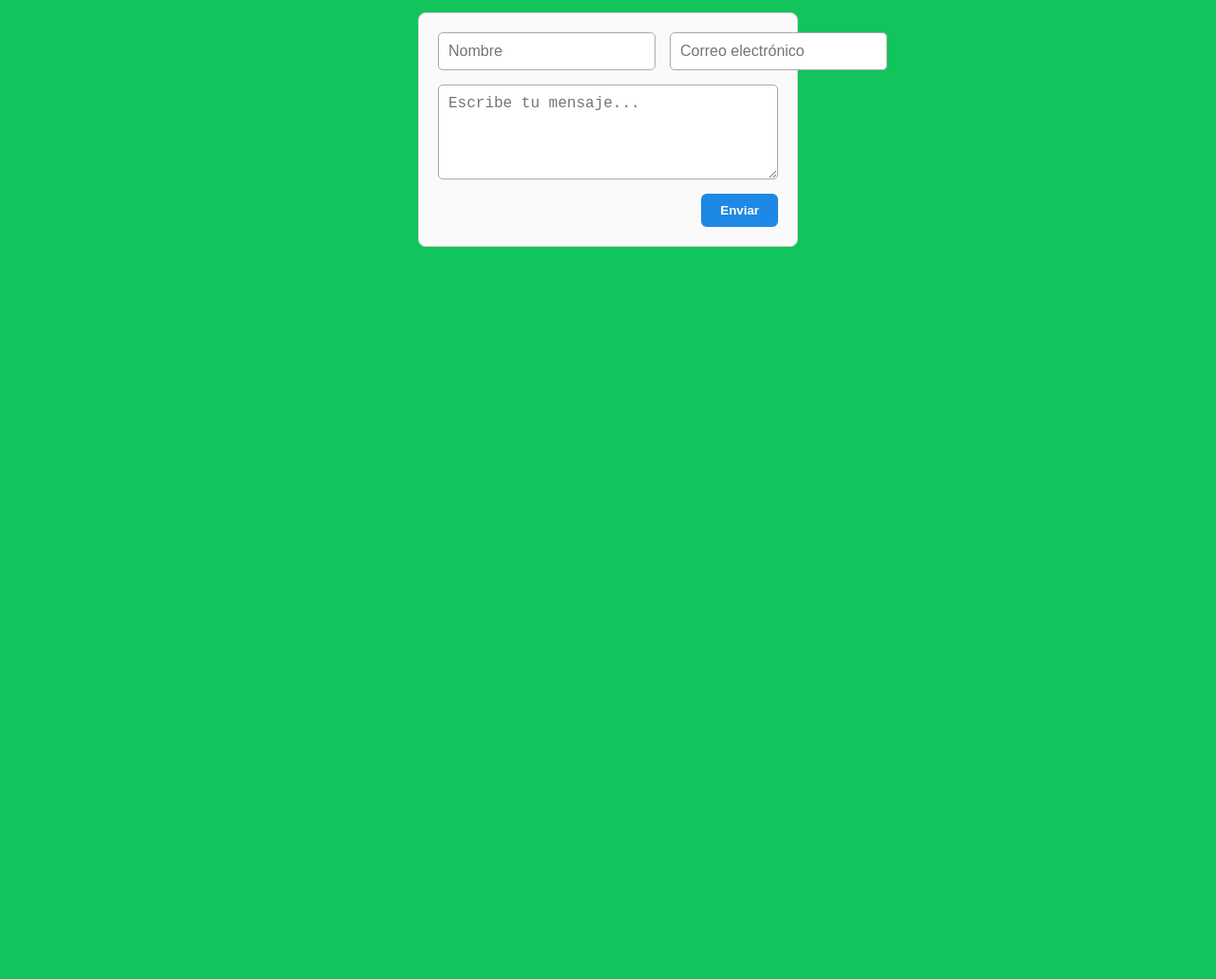
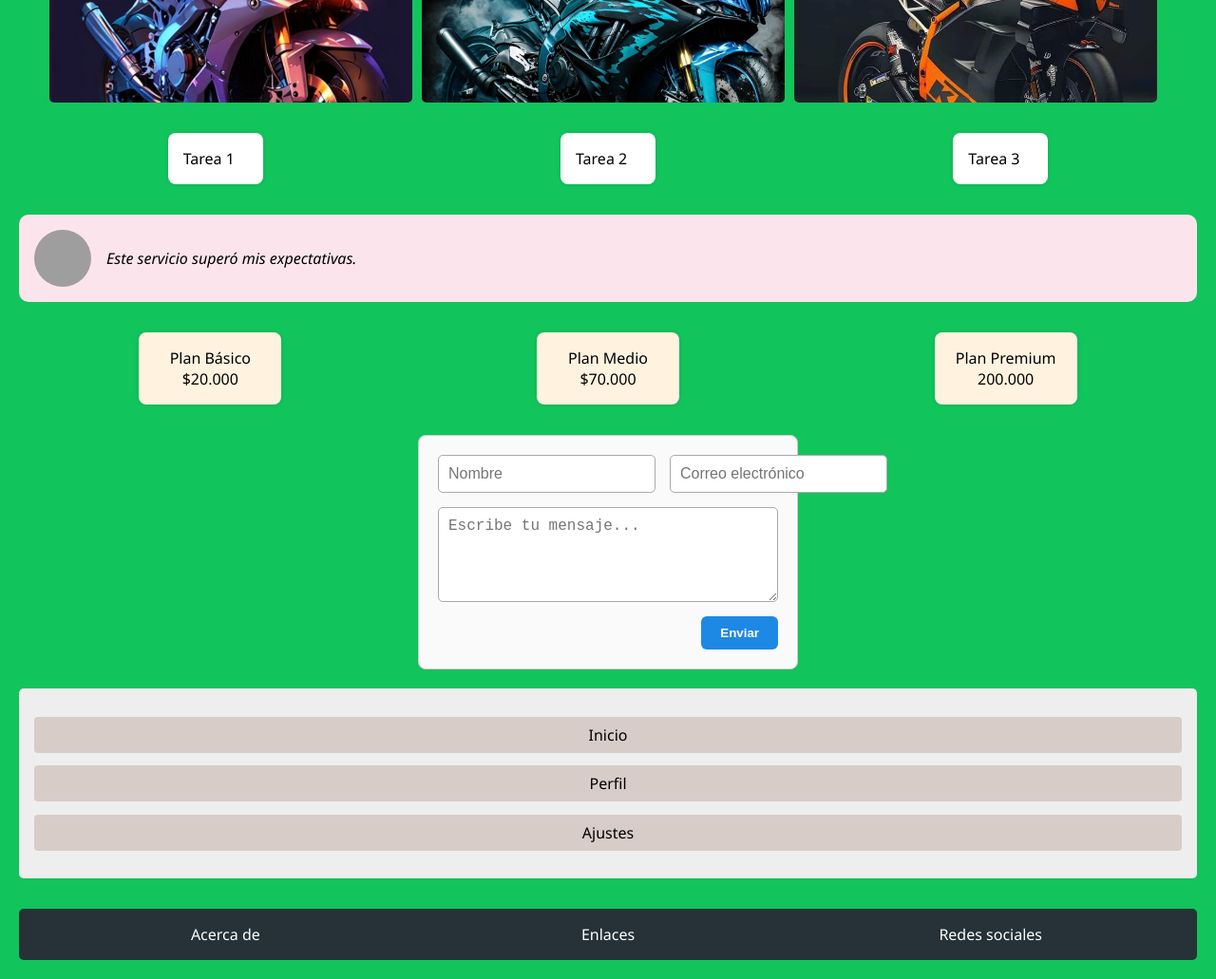
Before and after one commit to SAMITH146/guia_flexbox, a plain HTML site: page index.html in a window 1280 px wide. Shown: the part 1328-2359 px from the top of the page at 95% size. Before the commit the page ends 1628 px from the top, so only its background shows below. Drawn offline with Linux system fonts and the light colour scheme; grey boxes are pictures that could not be loaded.

Commit message:
Se finaiza el proyecto

```diff
--- /dev/null
+++ b/css/encabezado.css
@@ -0,0 +1,7 @@
+/* 5. Encabezado de sección */
+.section-header {
+  display: flex;
+  align-items: center;
+  gap: 10px;
+  margin: 2rem 0 1rem;
+}
--- /dev/null
+++ b/css/footer.css
@@ -0,0 +1,13 @@
+.footer {
+  display: flex;
+  justify-content: space-between;
+  background: #263238;
+  color: white;
+  padding: 1rem;
+  border-radius: 5px;
+  margin-top: 2rem;
+}
+.footer__column {
+  flex: 1;
+  text-align: center;
+}
--- /dev/null
+++ b/css/lista_areas.css
@@ -0,0 +1,13 @@
+.task-list {
+  display: flex;
+  justify-content: space-around;
+  list-style: none;
+  margin: 2rem 0;
+}
+.task-list__item {
+  background: #fff;
+  padding: 1rem;
+  border-radius: 8px;
+  width: 100px;
+  box-shadow: 0 0 5px rgba(0,0,0,0.1);
+}
--- /dev/null
+++ b/css/seciion_precios.css
@@ -0,0 +1,14 @@
+.pricing {
+  display: flex;
+  justify-content: space-around;
+  gap: 1rem;
+  margin: 2rem 0;
+}
+.pricing__card {
+  background: #fff3e0;
+  padding: 1rem;
+  border-radius: 8px;
+  width: 150px;
+  text-align: center;
+  box-shadow: 0 0 5px rgba(0,0,0,0.1);
+}
--- /dev/null
+++ b/css/sidebear.css
@@ -0,0 +1,16 @@
+/* 10. Sidebar */
+.sidebar {
+  display: flex;
+  flex-direction: column;
+  justify-content: space-evenly;
+  height: 200px;
+  background: #eeeeee;
+  padding: 1rem;
+  border-radius: 5px;
+}
+.sidebar__item {
+  padding: 0.5rem;
+  background: #d7ccc8;
+  border-radius: 4px;
+  text-align: center;
+}
--- /dev/null
+++ b/css/testimonial.css
@@ -0,0 +1,17 @@
+.testimonial {
+  display: flex;
+  align-items: center;
+  gap: 1rem;
+  background: #fce4ec;
+  padding: 1rem;
+  border-radius: 10px;
+  margin: 2rem 0;
+}
+.testimonial__avatar {
+  width: 60px;
+  height: 60px;
+  border-radius: 50%;
+}
+.testimonial__text {
+  font-style: italic;
+}
--- a/index.html
+++ b/index.html
@@ -9,28 +9,42 @@
 </head>
 
 <body>
+
+  <!-- 1. Barra de navegación -->
   <nav class="nav">
-        <div class="nav_logo"> <img src="Galeria_imagen/logo_st/logo/logo_samith.png" alt="logo_samith"></div>
+    <div class="nav_logo">
+      <img src="Galeria_imagen/logo_st/logo/logo_samith.png" alt="logo_samith">
+    </div>
     <h1>Modulo Flexbox</h1>
     <ul class="nav_menu">
-            <li clas="nav_item"><a href="#"> Inicio</a></li>
-            <li clas="nav_item"><a href="#"> Servicio</a></li>
-            <li clas="nav_item"><a href="#"> Contacto</a></li>
-
+      <li clas="nav_item"><a href="#">Inicio</a></li>
+      <li clas="nav_item"><a href="#">Servicio</a></li>
+      <li clas="nav_item"><a href="#">Contacto</a></li>
     </ul>
   </nav>
+
+  <!-- 5. Encabezado de sección -->
+  <div class="section-header">
+    <span class="section-header__icon">
+      <img src="Galeria_imagen/logo_st/logo/logo_samith.png" alt="">
+    </span>
+    <h2 class="section-header__title">Este es el titulo de selecion</h2>
+  </div>
+
   <!-- 2. Tarjeta de producto -->
   <div class="product-card">
     <h2>Speedster X1</h2>
-        <div  class="product-card__image" >
-            <img src="Galeria_imagen/logo_st/card_imagen/card_sport.png" alt="Producto"/>
+    <div class="product-card__image">
+      <img src="Galeria_imagen/logo_st/card_imagen/card_sport.png" alt="Producto" />
     </div>
     <div class="product-card__description">
       <p class="product-card__description-text">
-           Motor V8 turbo con 700 HP, aceleración 0-100 km/h en 3.2s, tecnología de punta y diseño aerodinámico agresivo.</p>
+        Motor V8 turbo con 700 HP, aceleración 0-100 km/h en 3.2s, tecnología de punta y diseño aerodinámico agresivo.
+      </p>
     </div>
     <button class="product-card__button">Comprar ahora</button>
   </div>
+
   <!-- 3. Galería de imágenes -->
   <div class="gallery">
     <img src="Galeria_imagen/img-galeria/moto2.jpg" class="gallery__image" />
@@ -47,6 +61,26 @@
     <img src="Galeria_imagen/img-galeria/moto13.jpg" class="gallery__image" />
   </div>
 
+  <!-- 6. Lista de tareas -->
+  <ul class="task-list">
+    <li class="task-list__item">Tarea 1</li>
+    <li class="task-list__item">Tarea 2</li>
+    <li class="task-list__item">Tarea 3</li>
+  </ul>
+
+  <!-- 7. Testimonial -->
+  <div class="testimonial">
+    <img src="Galeria_imagen/logo_st/logo/logo_samith.png" class="testimonial__avatar" />
+    <p class="testimonial__text">Este servicio superó mis expectativas.</p>
+  </div>
+
+  <!-- 9. Sección de precios -->
+  <section class="pricing">
+    <div class="pricing__card">Plan Básico $20.000</div>
+    <div class="pricing__card">Plan Medio $70.000</div>
+    <div class="pricing__card">Plan Premium 200.000</div>
+  </section>
+
   <!-- 4. Formulario de contacto -->
   <form class="contact-form">
     <div class="contact-form__row">
@@ -57,4 +91,18 @@
     <button class="contact-form__button">Enviar</button>
   </form>
 
-</html>
+  <!-- 10. Sidebar -->
+  <aside class="sidebar">
+    <div class="sidebar__item">Inicio</div>
+    <div class="sidebar__item">Perfil</div>
+    <div class="sidebar__item">Ajustes</div>
+  </aside>
+
+  <!-- 8. Footer -->
+  <footer class="footer">
+    <div class="footer__column">Acerca de</div>
+    <div class="footer__column">Enlaces</div>
+    <div class="footer__column">Redes sociales</div>
+  </footer>
+
+</body>
--- a/stile.css
+++ b/stile.css
@@ -2,6 +2,12 @@
 @import url(css/card.css);
 @import url(css/galeria.css);
 @import url(css/formulario.css);
+@import url(css/encabezado.css);
+@import url(css/lista_areas.css);
+@import url(css/testimonial.css);
+@import url(css/footer.css);
+@import url(css/seciion_precios.css);
+@import url(css/sidebear.css);
 * {
     margin: 0;
     padding: 0;
```
Lines whose indentation alone changed are shown as unchanged.
